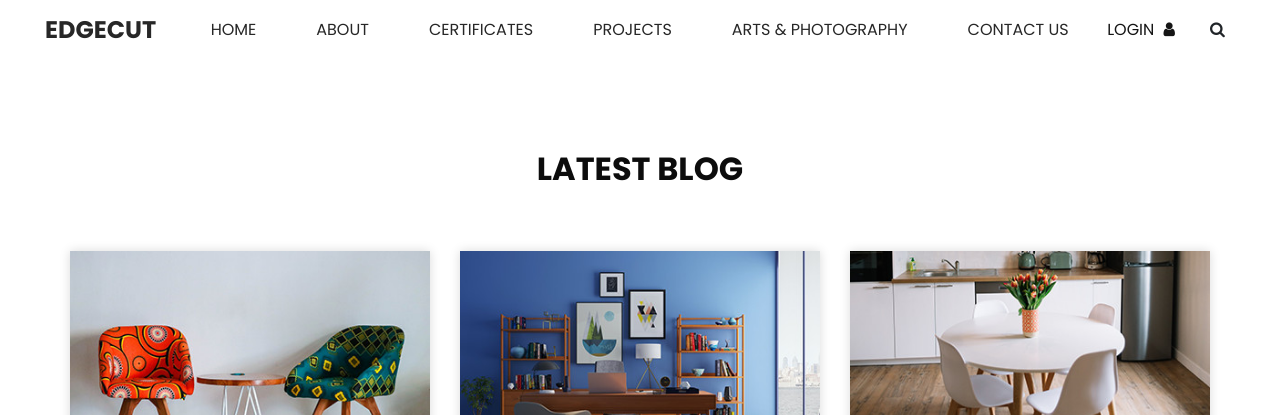
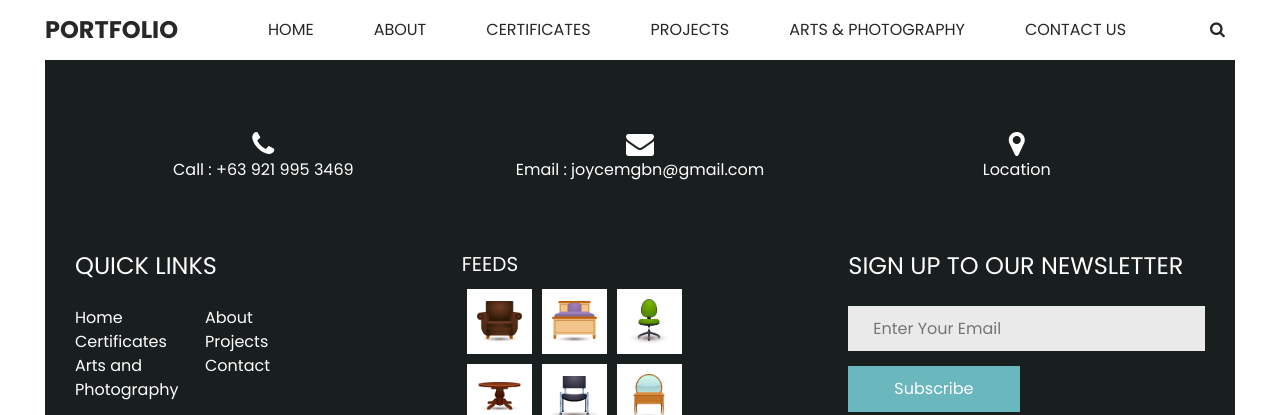
Before and after one commit to madblack30/insygni, a plain HTML site: page project.html in a window 1280 px wide. Shown: the top 415 px of the page. Drawn offline with Linux system fonts and the light colour scheme.

Commit message:
hello comment

```diff
--- a/project.html
+++ b/project.html
@@ -13,7 +13,7 @@
   <meta name="description" content="" />
   <meta name="author" content="" />
 
-  <title>Edgecut</title>
+  <title>Portfolio</title>
 
 
   <!-- bootstrap core css -->
@@ -39,7 +39,7 @@
       <nav class="navbar navbar-expand-lg custom_nav-container ">
         <a class="navbar-brand" href="index.html">
           <span>
-            Edgecut
+            Portfolio
           </span>
         </a>
         </a>
@@ -71,12 +71,12 @@
             </ul>
           </div>
           <div class="quote_btn-container">
-            <a href="">
+            <!-- <a href="">
               <span>
                 Login
               </span>
               <i class="fa fa-user" aria-hidden="true"></i>
-            </a>
+            </a> -->
             <form class="form-inline">
               <button class="btn  my-2 my-sm-0 nav_search-btn" type="submit">
                 <i class="fa fa-search" aria-hidden="true"></i>
@@ -92,7 +92,7 @@
 
   <!-- blog section -->
 
-  <section class="blog_section layout_padding">
+  <!-- <section class="blog_section layout_padding">
     <div class="container">
       <div class="heading_container">
         <h2>
@@ -156,7 +156,7 @@
         </div>
       </div>
     </div>
-  </section>
+  </section> -->
 
   <!-- end blog section -->
 
```
Also changed, not shown: certificate.html (+5 -5 lines), contact.html (+2 -2 lines).
